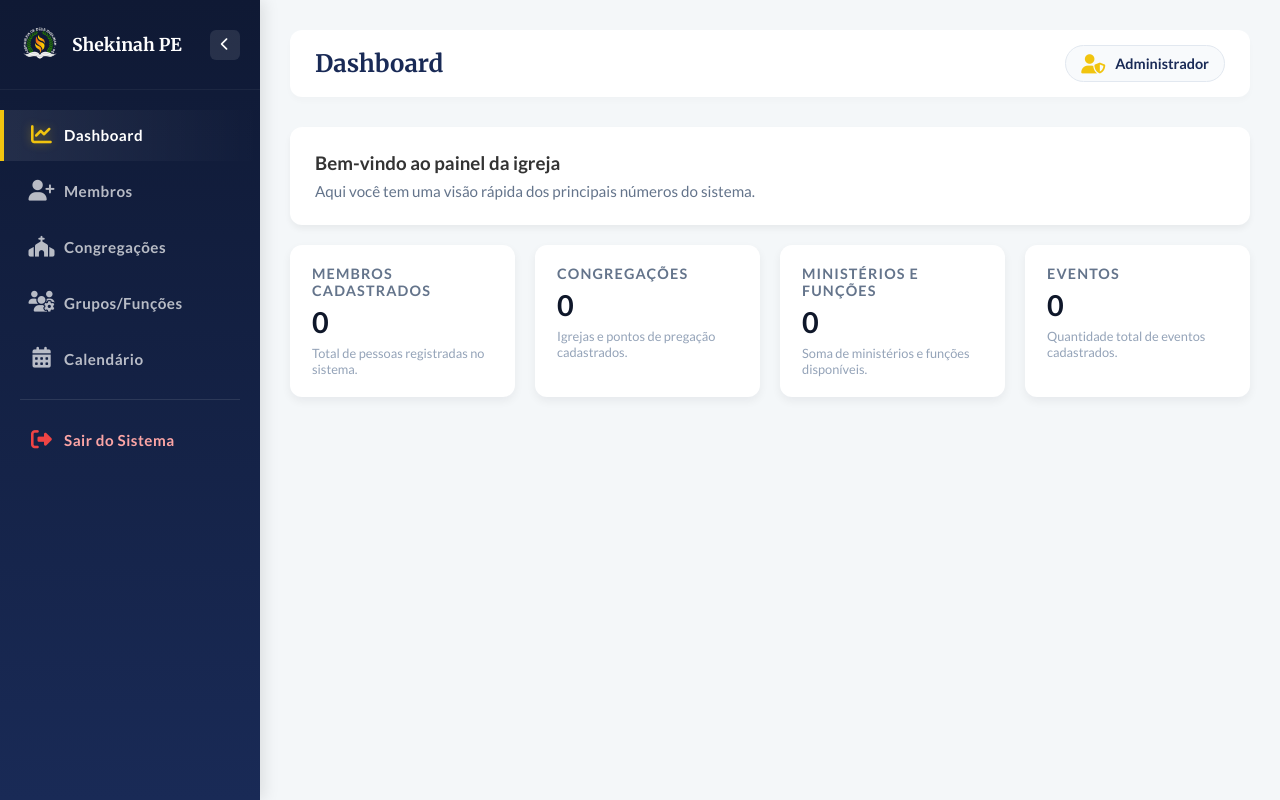
After one commit to Fawkes0511/igreja_system, a Flask app: page /dashboard in a window 1280 px wide. The commit adds this page. Run offline with Flask 3, Linux system fonts and the light colour scheme; the visitor is signed in with stand-in values (Sample User, id 1); data that the repository does not hold is empty.

Commit message:
Subindo a versão atual do sistema Shekinah

```diff
--- a/app/main/routes.py
+++ b/app/main/routes.py
@@ -11,7 +11,38 @@ from app.models.igreja import (
     Evento, Inscricao, Agenda, Presenca
 )
 
-def allowed_file(filename): return '.' in filename and filename.rsplit('.', 1)[1].lower() in {'png', 'jpg', 'jpeg', 'gif'}
-def _get_attr(obj, name, default=None): return getattr(obj, name, default)
+
+def allowed_file(filename):
+    return '.' in filename and filename.rsplit('.', 1)[1].lower() in {
+        'png',
+        'jpg',
+        'jpeg',
+        'gif',
+    }
+
+
+def _get_attr(obj, name, default=None):
+    return getattr(obj, name, default)
+
+
 def _set_if_exists(obj, name, value):
-    if hasattr(obj, name): setattr(obj, name, value)
+    if hasattr(obj, name):
+        setattr(obj, name, value)
+
+
+@main_bp.route('/dashboard')
+@login_required
+def dashboard():
+    """
+    Página inicial de visão geral do sistema.
+    Mostra alguns números agregados para o administrador.
+    """
+    stats = {
+        'total_membros': Membro.query.count(),
+        'total_congregacoes': Congregacao.query.count(),
+        'total_ministerios': Ministerio.query.count(),
+        'total_funcoes': Funcao.query.count(),
+        'total_eventos': Evento.query.count(),
+    }
+
+    return render_template('main/dashboard.html', stats=stats)
--- a/app/templates/base.html
+++ b/app/templates/base.html
@@ -151,6 +151,9 @@
             <button class="toggle-btn" onclick="toggleSidebar()"><i class="fas fa-chevron-left"></i></button>
         </div>
         <nav class="nav-menu">
+            <a href="{{ url_for('main.dashboard') }}" class="nav-item {{ 'active' if request.endpoint and 'main.dashboard' in request.endpoint }}">
+                <i class="fas fa-chart-line"></i> <span>Dashboard</span>
+            </a>
             <a href="{{ url_for('membros.membros_page') }}" class="nav-item {{ 'active' if 'membros' in request.endpoint }}">
                 <i class="fas fa-user-plus"></i> <span>Membros</span>
             </a>
--- /dev/null
+++ b/app/templates/main/dashboard.html
@@ -0,0 +1,85 @@
+{% extends 'base.html' %}
+
+{% block title %}Dashboard - Shekinah PE{% endblock %}
+
+{% block page_title %}Dashboard{% endblock %}
+
+{% block content %}
+<style>
+    .dashboard-grid {
+        display: grid;
+        grid-template-columns: repeat(auto-fit, minmax(220px, 1fr));
+        gap: 20px;
+        margin-bottom: 25px;
+    }
+
+    .dashboard-card {
+        background: white;
+        padding: 20px 22px;
+        border-radius: 12px;
+        box-shadow: 0 4px 10px rgba(15, 23, 42, 0.06);
+        display: flex;
+        flex-direction: column;
+        gap: 6px;
+    }
+
+    .dashboard-card-title {
+        font-size: 0.9rem;
+        text-transform: uppercase;
+        letter-spacing: 0.08em;
+        color: #64748b;
+        font-weight: 700;
+    }
+
+    .dashboard-card-value {
+        font-size: 1.8rem;
+        font-weight: 800;
+        color: #0f172a;
+    }
+
+    .dashboard-card-footer {
+        font-size: 0.8rem;
+        color: #94a3b8;
+    }
+
+    .dashboard-welcome {
+        margin-bottom: 20px;
+    }
+</style>
+
+<div class="card dashboard-welcome">
+    <h3 style="margin-bottom: 8px;">Bem-vindo ao painel da igreja</h3>
+    <p style="color: #64748b; font-size: 0.95rem;">
+        Aqui você tem uma visão rápida dos principais números do sistema.
+    </p>
+</div>
+
+<div class="dashboard-grid">
+    <div class="dashboard-card">
+        <span class="dashboard-card-title">Membros cadastrados</span>
+        <span class="dashboard-card-value">{{ stats.total_membros }}</span>
+        <span class="dashboard-card-footer">Total de pessoas registradas no sistema.</span>
+    </div>
+
+    <div class="dashboard-card">
+        <span class="dashboard-card-title">Congregações</span>
+        <span class="dashboard-card-value">{{ stats.total_congregacoes }}</span>
+        <span class="dashboard-card-footer">Igrejas e pontos de pregação cadastrados.</span>
+    </div>
+
+    <div class="dashboard-card">
+        <span class="dashboard-card-title">Ministérios e funções</span>
+        <span class="dashboard-card-value">
+            {{ stats.total_ministerios + stats.total_funcoes }}
+        </span>
+        <span class="dashboard-card-footer">Soma de ministérios e funções disponíveis.</span>
+    </div>
+
+    <div class="dashboard-card">
+        <span class="dashboard-card-title">Eventos</span>
+        <span class="dashboard-card-value">{{ stats.total_eventos }}</span>
+        <span class="dashboard-card-footer">Quantidade total de eventos cadastrados.</span>
+    </div>
+</div>
+
+{% endblock %}
```
Also changed, not shown: app/main/templates/main/dashboard.html (deleted, +0 -64 lines).
